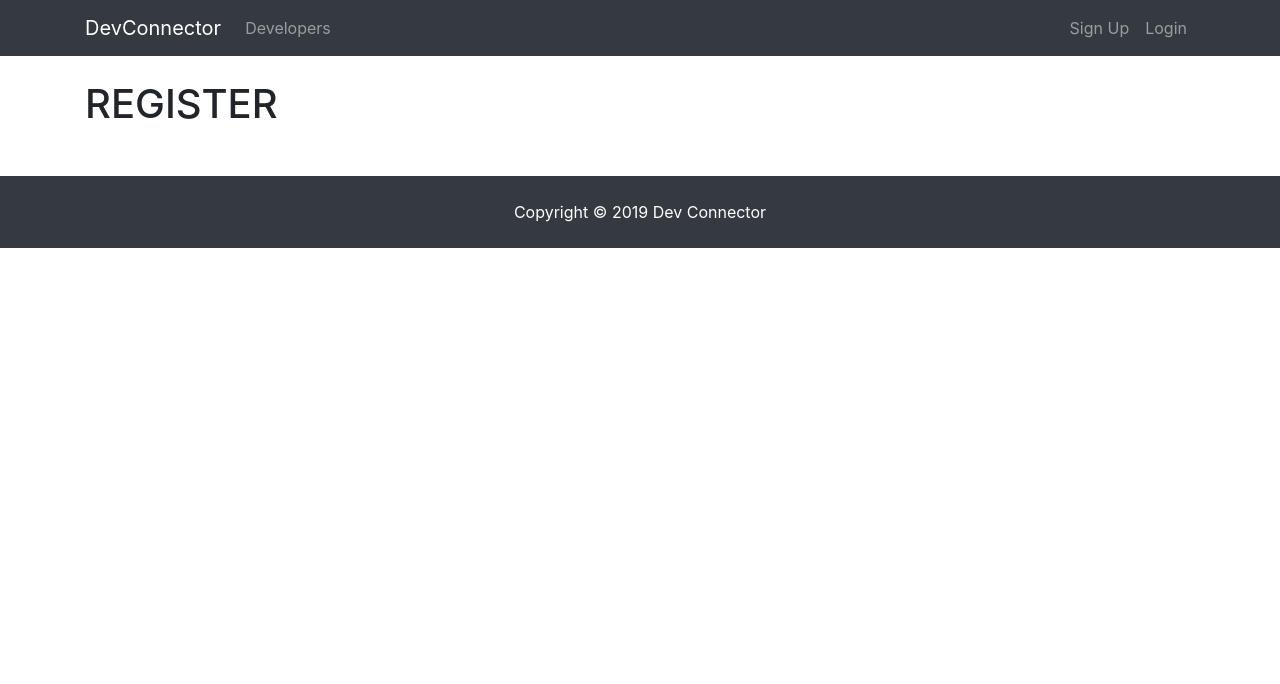
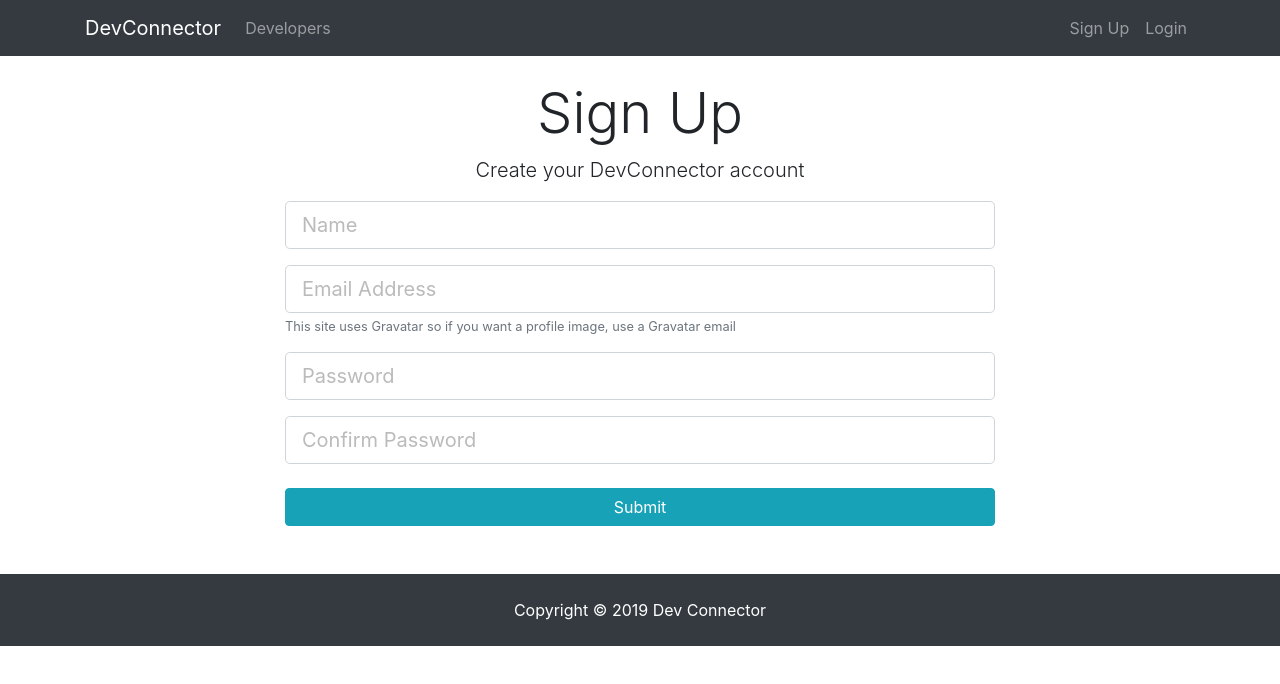
Before and after one commit to 149203/devconnector, a React (Create React App) app in the folder client/: page /register in a window 1280 px wide. Shown: the top 684 px of the page. Built offline with nearby package versions, Linux system fonts and the light colour scheme.

Commit message:
login and register component state

```diff
--- a/client/src/components/auth/Login.js
+++ b/client/src/components/auth/Login.js
@@ -1,10 +1,65 @@
 import React, { Component } from 'react'
 
 export default class Login extends Component {
+   constructor() {
+      super()
+      this.state = {
+         email: '',
+         password: '',
+         errors: {},
+      }
+   }
+
+   onChange(e) {
+      this.setState({ [e.target.name]: e.target.value }) // shorthand for a variable property name!
+   }
+
+   onSubmit(e) {
+      e.preventDefault() // because this is a form
+      const { email, password } = this.state
+      const user = { email, password }
+      console.log(user)
+   }
+
    render() {
       return (
-         <div>
-            <h1>LOGIN</h1>
+         <div className="login">
+            <div className="container">
+               <div className="row">
+                  <div className="col-md-8 m-auto">
+                     <h1 className="display-4 text-center">Log In</h1>
+                     <p className="lead text-center">
+                        Sign in to your DevConnector account
+                     </p>
+                     <form onSubmit={e => this.onSubmit(e)}>
+                        <div className="form-group">
+                           <input
+                              type="email"
+                              className="form-control form-control-lg"
+                              placeholder="Email Address"
+                              name="email"
+                              value={this.state.email}
+                              onChange={e => this.onChange(e)}
+                           />
+                        </div>
+                        <div className="form-group">
+                           <input
+                              type="password"
+                              className="form-control form-control-lg"
+                              placeholder="Password"
+                              name="password"
+                              value={this.state.password}
+                              onChange={e => this.onChange(e)}
+                           />
+                        </div>
+                        <input
+                           type="submit"
+                           className="btn btn-info btn-block mt-4"
+                        />
+                     </form>
+                  </div>
+               </div>
+            </div>
          </div>
       )
    }
--- a/client/src/components/auth/Register.js
+++ b/client/src/components/auth/Register.js
@@ -1,10 +1,91 @@
 import React, { Component } from 'react'
 
 export default class Register extends Component {
+   constructor() {
+      super()
+      this.state = {
+         name: '',
+         email: '',
+         password: '',
+         password2: '',
+         errors: {},
+      }
+   }
+
+   onChange(e) {
+      this.setState({ [e.target.name]: e.target.value }) // shorthand for a variable property name!
+   }
+
+   onSubmit(e) {
+      e.preventDefault() // because this is a form
+      const { name, email, password, password2 } = this.state
+      const new_user = { name, email, password, password2 }
+      console.log(new_user)
+   }
+
    render() {
       return (
-         <div>
-            <h1>REGISTER</h1>
+         <div className="register">
+            <div className="container">
+               <div className="row">
+                  <div className="col-md-8 m-auto">
+                     <h1 className="display-4 text-center">Sign Up</h1>
+                     <p className="lead text-center">
+                        Create your DevConnector account
+                     </p>
+                     <form onSubmit={e => this.onSubmit(e)}>
+                        <div className="form-group">
+                           <input
+                              type="text"
+                              className="form-control form-control-lg"
+                              placeholder="Name"
+                              name="name"
+                              value={this.state.name}
+                              onChange={e => this.onChange(e)}
+                           />
+                        </div>
+                        <div className="form-group">
+                           <input
+                              type="email"
+                              className="form-control form-control-lg"
+                              placeholder="Email Address"
+                              name="email"
+                              value={this.state.email}
+                              onChange={e => this.onChange(e)}
+                           />
+                           <small className="form-text text-muted">
+                              This site uses Gravatar so if you want a profile
+                              image, use a Gravatar email
+                           </small>
+                        </div>
+                        <div className="form-group">
+                           <input
+                              type="password"
+                              className="form-control form-control-lg"
+                              placeholder="Password"
+                              name="password"
+                              value={this.state.password}
+                              onChange={e => this.onChange(e)}
+                           />
+                        </div>
+                        <div className="form-group">
+                           <input
+                              type="password"
+                              className="form-control form-control-lg"
+                              placeholder="Confirm Password"
+                              name="password2"
+                              value={this.state.password2}
+                              onChange={e => this.onChange(e)}
+                           />
+                        </div>
+                        <input
+                           type="submit"
+                           className="btn btn-info btn-block mt-4"
+                        />
+                     </form>
+                  </div>
+               </div>
+            </div>
          </div>
       )
    }
--- a/client/src/components/layout/Footer.js
+++ b/client/src/components/layout/Footer.js
@@ -2,7 +2,7 @@
 
 export default function Footer() {
    return (
-      <footer class="bg-dark text-white mt-5 p-4 text-center">
+      <footer className="bg-dark text-white mt-5 p-4 text-center">
          Copyright &copy; {new Date().getFullYear()} Dev Connector
       </footer>
    )
```
